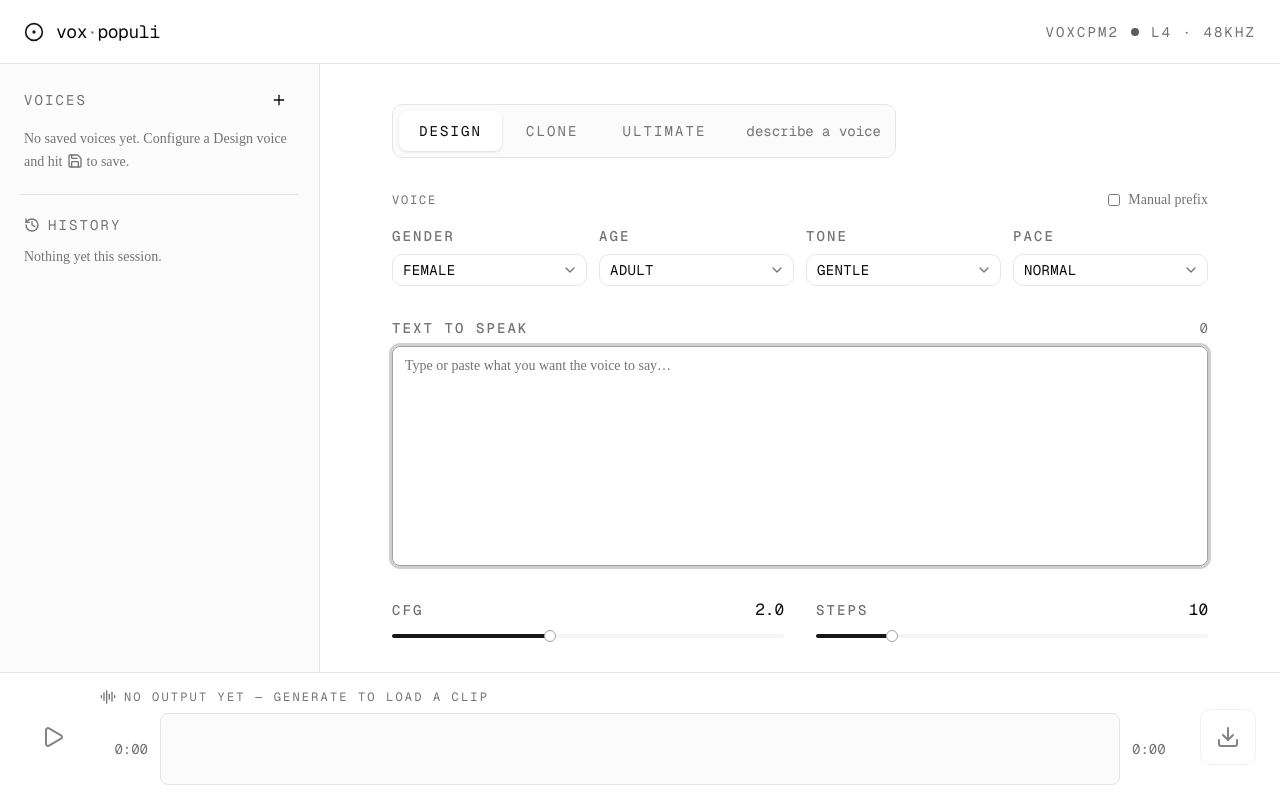
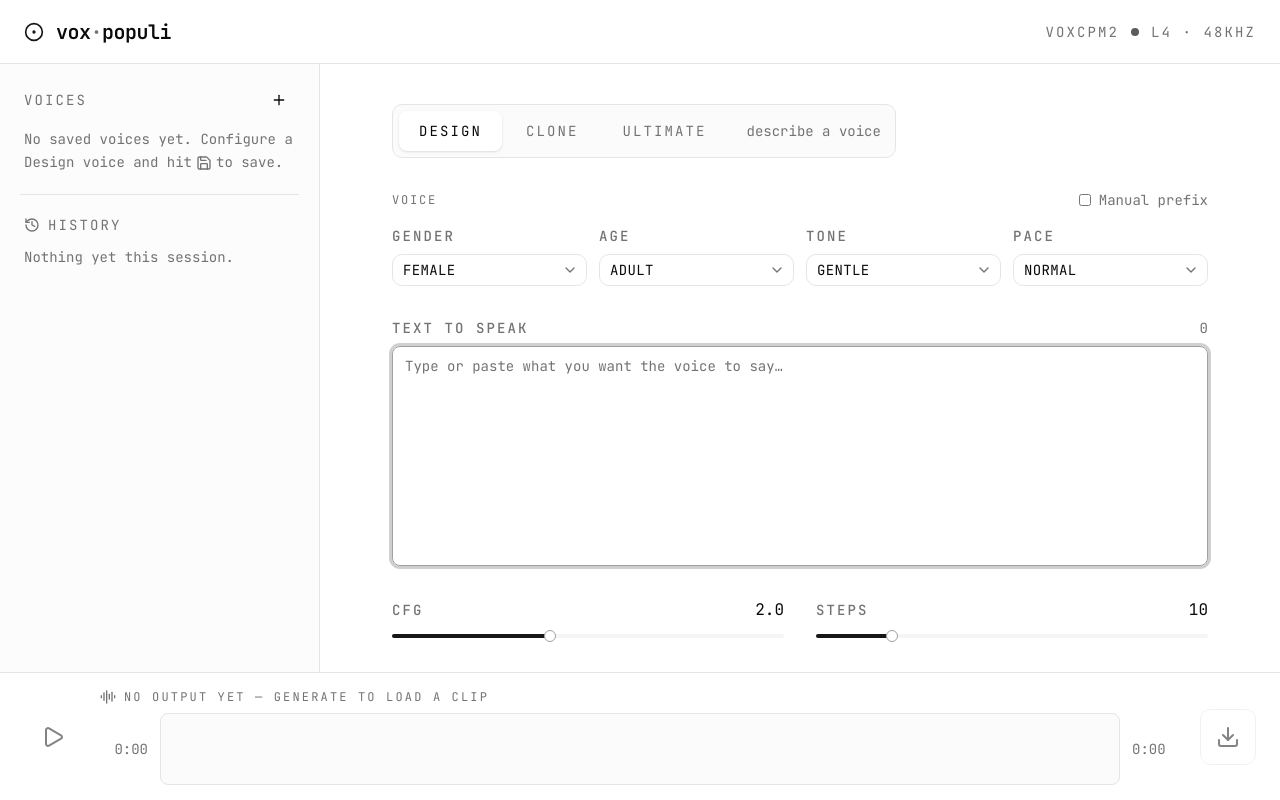
Before and after one commit to pradhankukiran/vox-populi, a Next.js app in the folder web/: page / in a window 1280 px wide. Built offline with nearby package versions, Linux system fonts and the light colour scheme.

Commit message:
feat(web): switch typography to JetBrains Mono across the app

```diff
--- a/web/app/globals.css
+++ b/web/app/globals.css
@@ -7,9 +7,9 @@
 @theme inline {
   --color-background: var(--background);
   --color-foreground: var(--foreground);
-  --font-sans: var(--font-sans);
-  --font-mono: var(--font-geist-mono);
-  --font-heading: var(--font-sans);
+  --font-sans: var(--font-jetbrains);
+  --font-mono: var(--font-jetbrains);
+  --font-heading: var(--font-jetbrains);
   --color-sidebar-ring: var(--sidebar-ring);
   --color-sidebar-border: var(--sidebar-border);
   --color-sidebar-accent-foreground: var(--sidebar-accent-foreground);
--- a/web/app/layout.tsx
+++ b/web/app/layout.tsx
@@ -1,16 +1,12 @@
 import type { Metadata } from "next";
-import { Geist, Geist_Mono } from "next/font/google";
+import { JetBrains_Mono } from "next/font/google";
 import { Toaster } from "@/components/ui/sonner";
 import "./globals.css";
 
-const geistSans = Geist({
-  variable: "--font-geist-sans",
+const jetbrains = JetBrains_Mono({
+  variable: "--font-jetbrains",
   subsets: ["latin"],
-});
-
-const geistMono = Geist_Mono({
-  variable: "--font-geist-mono",
-  subsets: ["latin"],
+  weight: ["300", "400", "500", "600", "700"],
 });
 
 export const metadata: Metadata = {
@@ -26,7 +22,7 @@
   return (
     <html
       lang="en"
-      className={`${geistSans.variable} ${geistMono.variable} h-full antialiased`}
+      className={`${jetbrains.variable} h-full antialiased`}
     >
       <body className="h-full overflow-hidden bg-background text-foreground">
         {children}
--- a/web/app/page.tsx
+++ b/web/app/page.tsx
@@ -367,7 +367,7 @@
       <header className="h-16 shrink-0 border-b border-border px-6 flex items-center justify-between bg-card">
         <div className="flex items-center gap-3">
           <CircleDot className="size-5 text-primary" />
-          <span className="font-mono text-lg tracking-tight">
+          <span className="text-xl font-semibold tracking-tight">
             vox<span className="text-muted-foreground">·</span>populi
           </span>
         </div>
```
